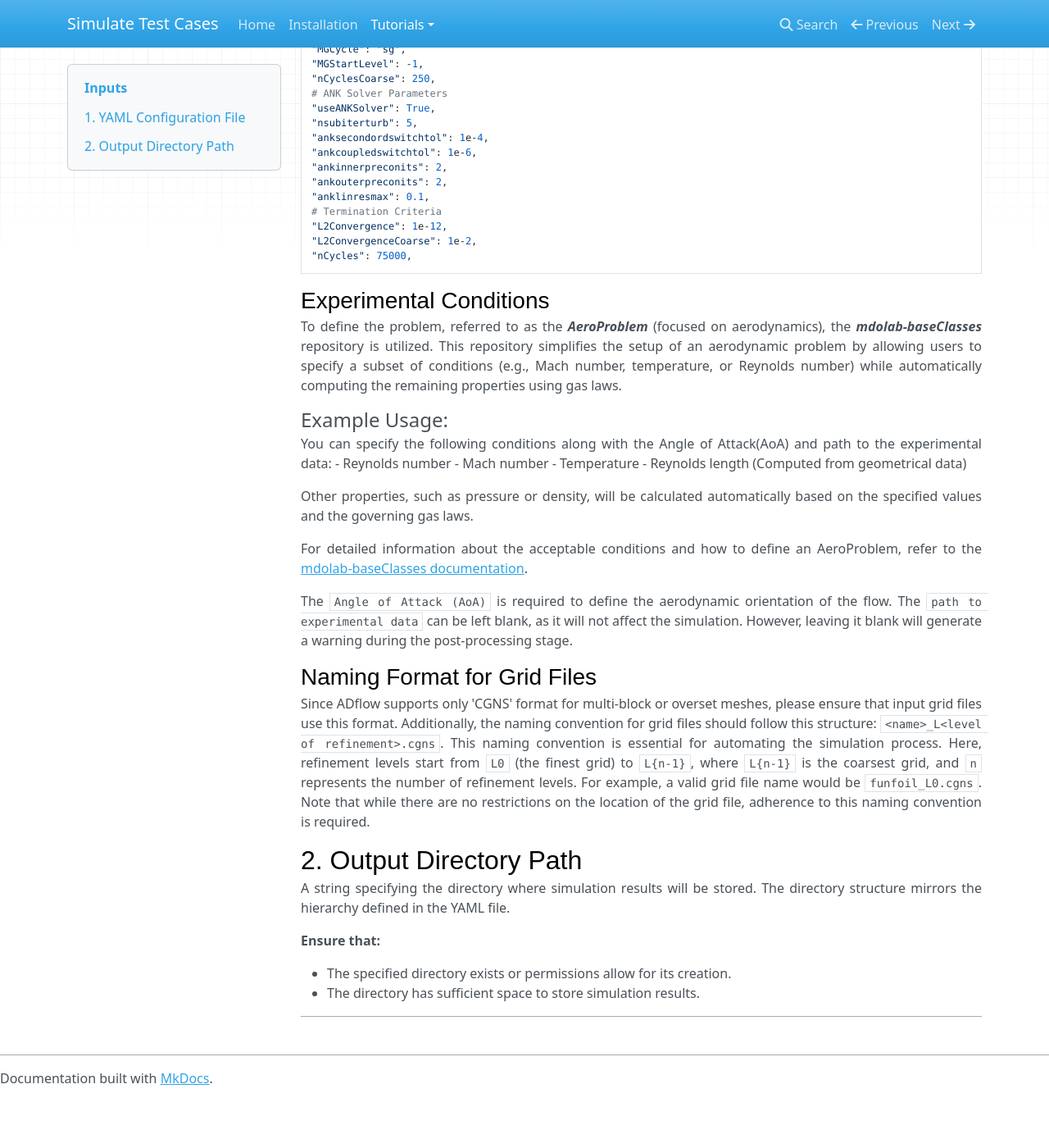
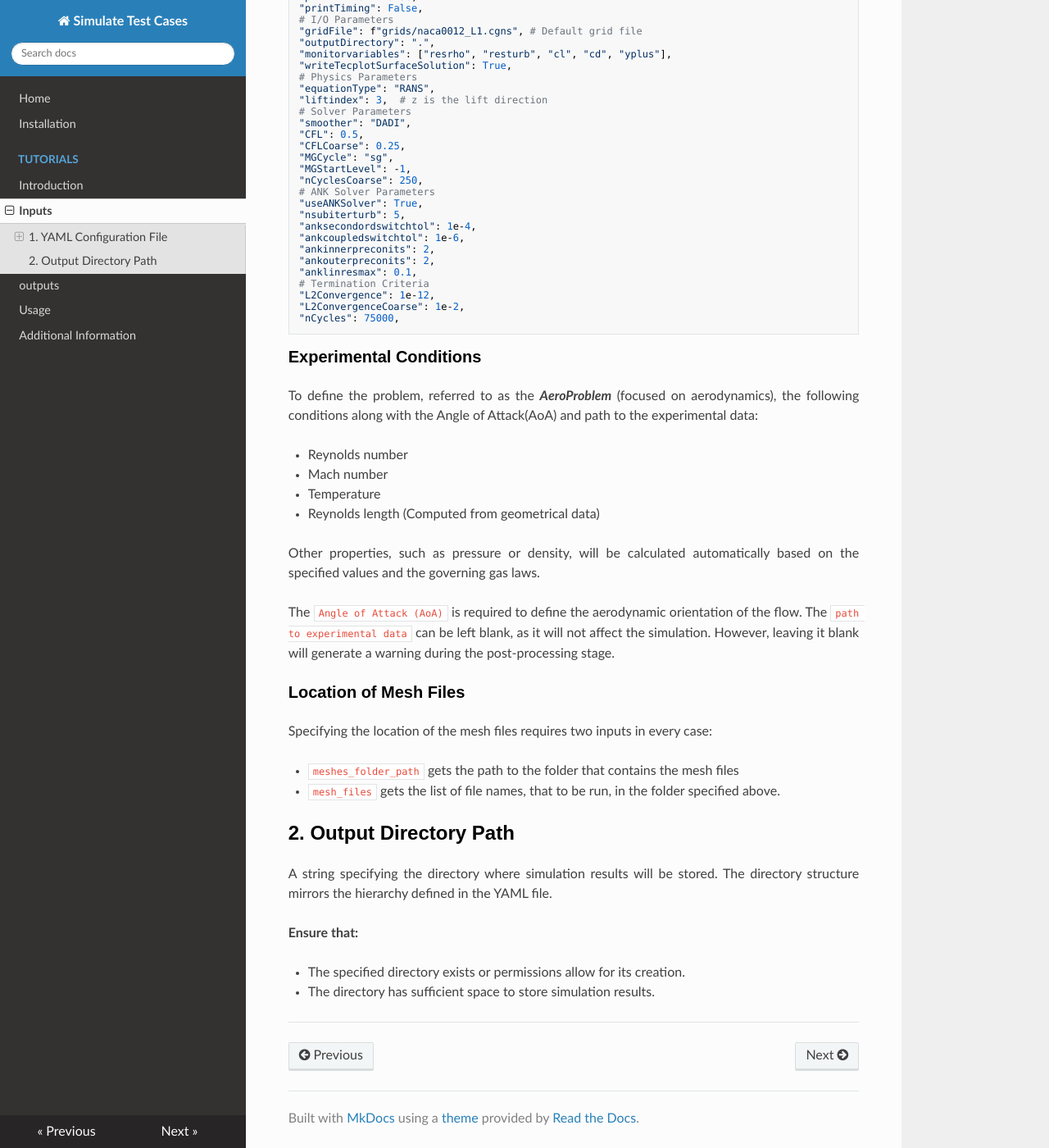
Before and after one commit to gorodetsky-umich/mdss, an MkDocs documentation site: the page built from docs/tutorials/inputs.md, in a window 1280 px wide and 1400 px high, scrolled down 2082 px. Shown: the whole window at 82% size. Built offline with MkDocs 1.6.1, drawn with Linux system fonts in a browser that asks for light colours; nearby versions of some CDN libraries; before the commit the page ends 3425 px from its top, so only the background shows below that; some of the changed text lies outside the part shown.

Commit message:
Updated documentation

````diff
--- a/docs/tutorials/inputs.md
+++ b/docs/tutorials/inputs.md
@@ -23,8 +23,8 @@
         |       |---- case 1
         |       |       |
         |       |       |---- name
-        |       |       |---- nRefinement
-        |       |       |---- mesh file
+        |       |       |---- meshes folder path
+        |       |       |---- mesh files
         |       |       |---- Geometry Info
         |       |       |---- Solver Parameters
         |       |       |---- Experimental Conditions:
@@ -40,19 +40,19 @@
 
 #### Descriptions
 
-- **Hierarchies**: Organizes the simulation data into a multi-level structure for easy navigation.
+- **Hierarchies**: A list to organize the simulation data into a multi-level structure for easy navigation.
     - **Hierarchie 1**: The first level in the hierarchy, where main categories are defined.
         - **name**: Represents the name of the hierarchy.
-        - **cases**: Contains individual simulation cases under the hierarchy.
+        - **cases**: A list containing individual simulation cases under the hierarchy.
             - **case 1**: An individual simulation case with detailed specifications.
                 - **name**: The name of the airfoil or the model used in the simulation.
-                - **nRefinement**: The number of refinement levels.
-                - **mesh file**: The path to the mesh file to be in the simulation.
-                - **Geometry Info**: Geometrical details like reference area and chord length for the geometry.
+                - **meshes folder path**: Path to the folder containg mesh files.
+                - **mesh files**: A list of mesh files
+                - **Geometry Info**: Geometrical details that are required: Reference area and chord length for the geometry.
                 - **Solver Parameters**: Specific ADflow solver parameters for running the case.
-                - **Experimental Conditions**: Defines experimental conditions for validation.
-                    - **Condition 1**: Includes details like Reynold's number, Mach number, temperature, list of Angle of Attacks and the location of experimental data.
-                - **Other conditions**: Additional conditions that may be present for comprehensive testing.
+                - **Experimental Conditions**: A list defining experimental conditions.
+                    - **Condition 1**: Details required to define an AeroProblem: Reynold's number, Mach number, temperature, list of Angle of Attacks and the location of experimental data.
+                - **Other conditions**: Additional experimental conditions that may be present.
         - **Other Cases**: Additional cases that may be present in current hierarchie.
     - **Additional hierarchy levels**: Allows for adding more structured levels if needed.
 
@@ -61,8 +61,6 @@
 A Python script named `dict_to_yaml` is available to help convert a Python dictionary (structured according to the hierarchy above) into a `.yaml` file. This script can also be used as a starting point for generating custom YAML files.
 
 The example YAML files and `dict_to_yaml` script serve as templates to facilitate proper configuration.
-
-`check_yaml_file()` method helps to check if the yaml file is compatible. This method generates a report, saved as `<output>/yaml_validation.txt`, containing the error details.
 
 ### Solver Parameters
 The Solver parameters is a dictionary containing options specific to the ADflow CFD solver, allowing users to customize the solver's behavior to suit their simulation needs. Detailed descriptions of these parameters and their usage can be found in the [ADflow Documentation](https://mdolab-adflow.readthedocs-hosted.com/en/latest/options.html "ADflow Options").
@@ -106,26 +104,24 @@
 ```
 ### Experimental Conditions
 
-To define the problem, referred to as the *__AeroProblem__* (focused on aerodynamics), the *__mdolab-baseClasses__* repository is utilized. This repository simplifies the setup of an aerodynamic problem by allowing users to specify a subset of conditions (e.g., Mach number, temperature, or Reynolds number) while automatically computing the remaining properties using gas laws.
+To define the problem, referred to as the *__AeroProblem__* (focused on aerodynamics), the following conditions along with the Angle of Attack(AoA) and path to the experimental data:
 
-#### Example Usage:
-
-You can specify the following conditions along with the Angle of Attack(AoA) and path to the experimental data:
-    - Reynolds number
-    - Mach number
-    - Temperature
-    - Reynolds length (Computed from geometrical data)
+- Reynolds number
+- Mach number
+- Temperature
+- Reynolds length (Computed from geometrical data)
 
 Other properties, such as pressure or density, will be calculated automatically based on the specified values and the governing gas laws.
-
-For detailed information about the acceptable conditions and how to define an AeroProblem, refer to the [mdolab-baseClasses documentation](https://mdolab-baseclasses.readthedocs-hosted.com/en/latest/pyAero_problem.html "Documentation for AeroProblem").
 
 The `Angle of Attack (AoA)` is required to define the aerodynamic orientation of the flow. The `path to experimental data` can be left blank, as it will not affect the simulation. However, leaving it blank will generate a warning during the post-processing stage.
 
 
-### Naming Format for Grid Files
+### Location of Mesh Files
 
-Since ADflow supports only 'CGNS' format for multi-block or overset meshes, please ensure that input grid files use this format. Additionally, the naming convention for grid files should follow this structure: `<name>_L<level of refinement>.cgns`. This naming convention is essential for automating the simulation process. Here, refinement levels start from `L0` (the finest grid) to `L{n-1}`, where `L{n-1}` is the coarsest grid, and `n` represents the number of refinement levels. For example, a valid grid file name would be `funfoil_L0.cgns`. Note that while there are no restrictions on the location of the grid file, adherence to this naming convention is required.
+Specifying the location of the mesh files requires two inputs in every case:
+
+- `meshes_folder_path` gets the path to the folder that contains the mesh files
+- `mesh_files` gets the list of file names, that to be run, in the folder specified above.
 
 ## 2. Output Directory Path
 
--- a/mkdocs.yml
+++ b/mkdocs.yml
@@ -1,5 +1,6 @@
 site_name: Simulate Test Cases
-
+theme:
+  name: readthedocs
 nav:
   - Home: index.md
   - Installation: installation.md
@@ -7,7 +8,8 @@
     - Introduction: tutorials/introduction.md
     - Inputs: tutorials/inputs.md
     - outputs: tutorials/outputs.md
-
+    - Usage: tutorials/usage.md
+  - Additional Information: additionalInfo.md
 markdown_extensions:
   - md_in_html
 
--- a/requirements.txt
+++ b/requirements.txt
@@ -4,6 +4,7 @@
 pyyaml
 matplotlib
 pandas
+pydantic
 mpi4py>=3.1.4
 petsc4py  # Version should match your installed PETSc version
 openmdao
````
Also changed, not shown: README.md (+0 -3 lines), docs/additionalInfo.md (added, +3 -0 lines), docs/tutorials/usage.md (added, +53 -0 lines), docs/tutorials/output_directory_structure.png, 1 other file.
